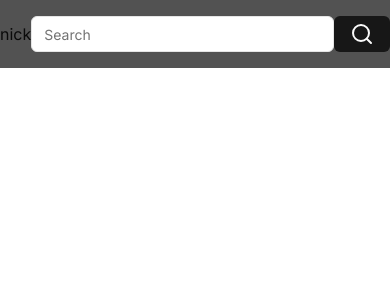
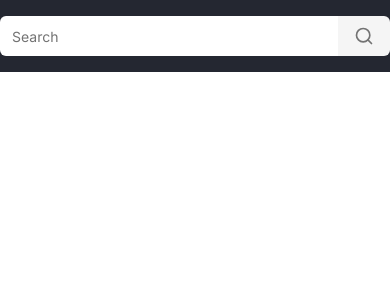
Before and after one commit to neequu/next-livestream, a Next.js app: page / in a window 390 px wide. Shown: the top 300 px of the page. Built offline with nearby package versions, Linux system fonts and the light colour scheme.

Commit message:
feat: search function redirect

```diff
--- /dev/null
+++ b/app/search/page.tsx
@@ -0,0 +1,7 @@
+import React from 'react'
+
+const page = ({ params }) => {
+  return <div>zcx {JSON.stringify(params?.q)}</div>
+}
+
+export default page
--- a/components/Search.tsx
+++ b/components/Search.tsx
@@ -1,33 +1,51 @@
 'use client'
 
-import { useState } from 'react'
+import { useRef, useState } from 'react'
+import type { FormEvent } from 'react'
 import { Input } from './ui/input'
 import { Button } from './ui/button'
 import { SearchIcon, X } from 'lucide-react'
+import { useRouter } from 'next/navigation'
 
 const Search = () => {
+  const router = useRouter()
   const [input, setInput] = useState('')
+  const inputElement = useRef<null | HTMLInputElement>(null)
+
+  function handleSubmit(e: FormEvent<HTMLFormElement>) {
+    e.preventDefault()
+
+    if (!input.trim()) return
+
+    router.push(`/search?q=${input}`)
+  }
+
+  function clearInput() {
+    setInput('')
+    inputElement.current?.focus()
+  }
 
   return (
-    <form className='flex w-[400px] sm:flex-none'>
+    <form onSubmit={handleSubmit} className='flex w-[400px] sm:flex-none'>
       <div className='relative flex-1'>
         <Input
+          ref={inputElement}
           value={input}
           onChange={(e) => setInput(e.target.value)}
           placeholder='Search'
-          className='h-9 focus-visible:ring-0 focus-visible:ring-offset-0 sm:h-10'
+          className='rounded-r-none border-0 focus-visible:ring-0 focus-visible:ring-offset-0'
         />
         <button
-          onClick={() => setInput('')}
+          onClick={clearInput}
           type='button'
           aria-label='clear input'
           className='absolute right-2 top-1/2 -translate-y-1/2 text-muted-foreground transition-opacity hover:opacity-70'
         >
-          {input && <X className='w-5 sm:w-6' />}
+          {input && <X className='w-5' />}
         </button>
       </div>
-      <Button className='h-9 sm:h-10'>
-        <SearchIcon />
+      <Button variant='secondary' className='rounded-l-none'>
+        <SearchIcon className='h-5 w-5 text-muted-foreground' />
       </Button>
     </form>
   )
--- a/components/TheHeader.tsx
+++ b/components/TheHeader.tsx
@@ -5,8 +5,8 @@ import Search from './Search'
 
 const TheHeader = () => {
   return (
-    <header className='flex items-center justify-between bg-neutral-600 py-4'>
-      <h1 className=''>nick</h1>
+    <header className='flex items-center justify-center bg-[#242731] py-4 sm:justify-between'>
+      <h1 className='hidden sm:block'>nick</h1>
       {/* <div className='flex items-center'>
         <UserButton afterSignOutUrl='/' />
         <DarkToggle />
```
